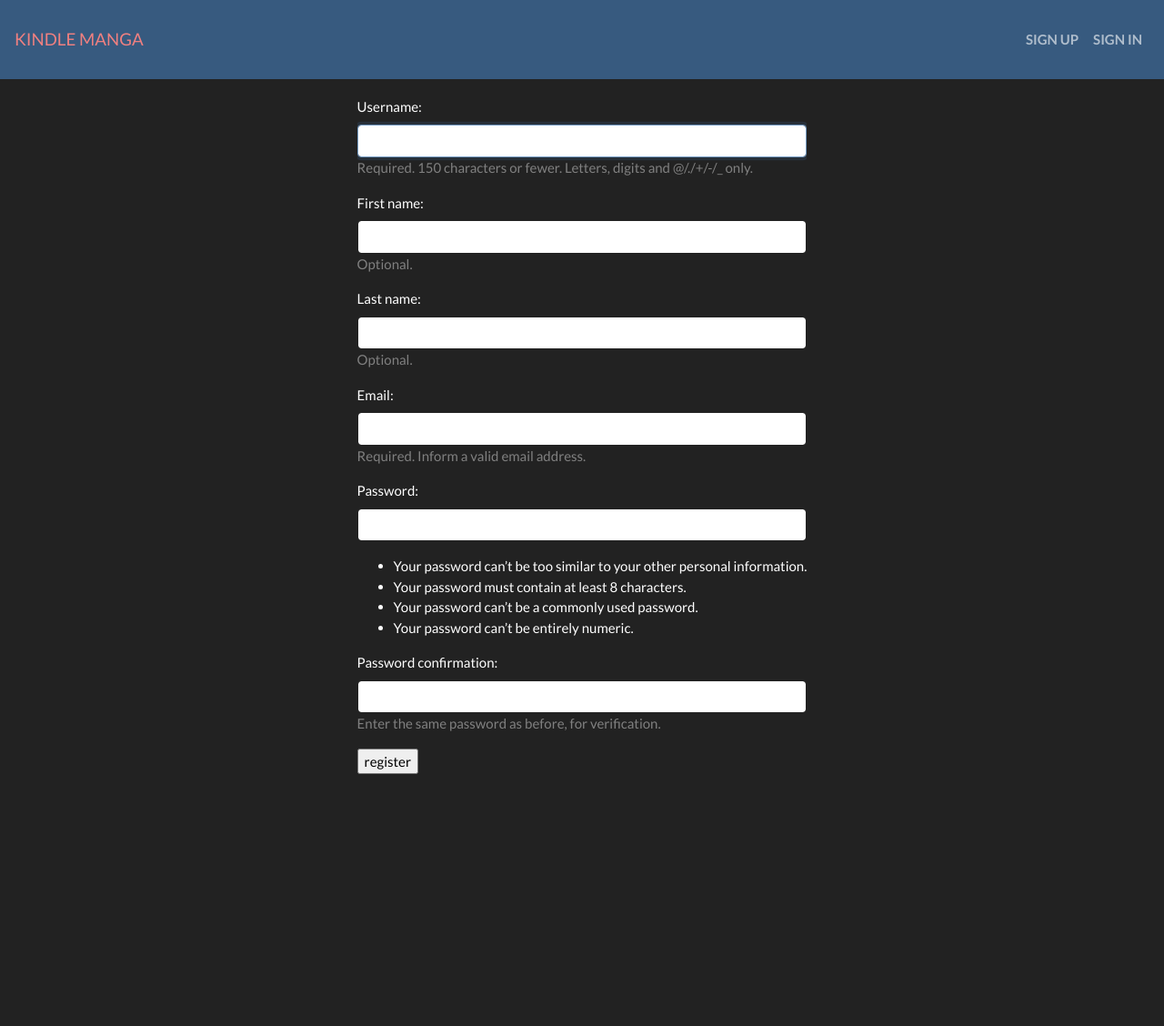
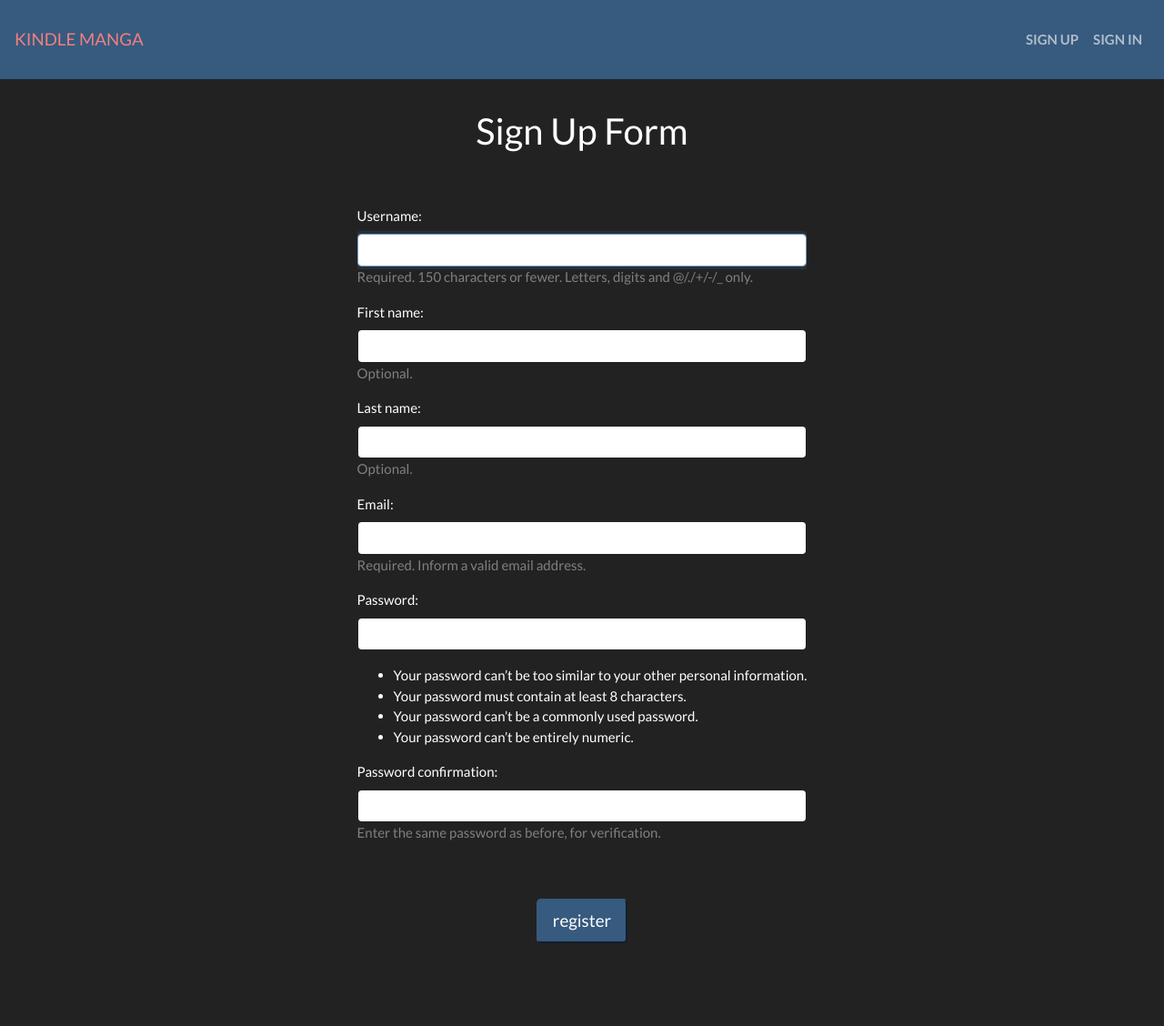
Before and after one commit to dkage/kindle_manga, a Django app: page /signup in a window 1280 px wide. Shown: the whole page at 91% size. Before the commit the page ends 851 px from the top, so only its background shows below. Run offline with Django 3.2, Linux system fonts and the light colour scheme; some libraries are stand-ins or nearby versions.

Commit message:
Fix CSS for sign up page

```diff
--- a/static/css/sign.css
+++ b/static/css/sign.css
@@ -1,5 +1,6 @@
 body {
-    padding-top: 0 !important;
+    /*padding-top: 0 !important;*/
+    height: 10% !important;
 }
 
 .btn-center{
@@ -17,3 +18,10 @@
 .helptext{
     color: gray;
 }
+
+.btn-div{
+    display: flex;
+    justify-content: center;
+    align-items: center;
+    height: 50px;
+}
--- a/templates/layout/base.html
+++ b/templates/layout/base.html
@@ -14,7 +14,7 @@
 <body>
 
 <nav class="navbar navbar-expand-lg navbar-dark bg-primary fixed-top">
-    <a class="navbar-brand" href="#">KINDLE MANGA</a>
+    <a class="navbar-brand" href="/">KINDLE MANGA</a>
     <button class="navbar-toggler collapsed" type="button" data-toggle="collapse" data-target="#navbarColor01"
             aria-controls="navbarColor01" aria-expanded="false" aria-label="Toggle navigation">
         <span class="navbar-toggler-icon"></span>
@@ -23,20 +23,20 @@
         <ul class="navbar-nav mr-auto">
             {% if user.is_authenticated %}
                 <li class="nav-item active">
-                    <a class="nav-link" href="#">Home <span class="sr-only">(current)</span></a>
+                    <a class="nav-link" href="#">My Home<span class="sr-only">(current)</span></a>
                 </li>
                 <li class="nav-item">
-                    <a class="nav-link" href="#">Features</a>
+                    <a class="nav-link" href="#">Featured</a>
                 </li>
                 <li class="nav-item">
-                    <a class="nav-link" href="#">Pricing</a>
+                    <a class="nav-link" href="#">All Series</a>
                 </li>
                 <li class="nav-item">
                     <a class="nav-link" href="#">About</a>
                 </li>
                 </ul>
                 <form class="form-inline my-2 my-lg-0">
-                    <input class="form-control mr-sm-2" type="text" placeholder="Search">
+                    <input class="form-control mr-sm-2" type="text" placeholder="Search series">
                     <button class="btn btn-secondary my-2 my-sm-0" type="submit">Search</button>
                 </form>
 
--- a/templates/signup.html
+++ b/templates/signup.html
@@ -20,9 +20,13 @@
                     <h2 class="form-title">Sign Up Form</h2>
                     {% csrf_token %}
                     {{ user_form.as_p }}
-                    <div class="form-field center-align">
-                        <input id="submit_button" class="btn-large" type="submit" name="" value="register">
+                    <br><br>
+                    <div class="form-field btn-div">
+                        <input id="submit_button" class="btn-lg btn-primary" type="submit" name="" value="register">
                     </div>
+                    <br><br>
+                    <br><br>
+
                 </form>
             </div>
         </div>
```
